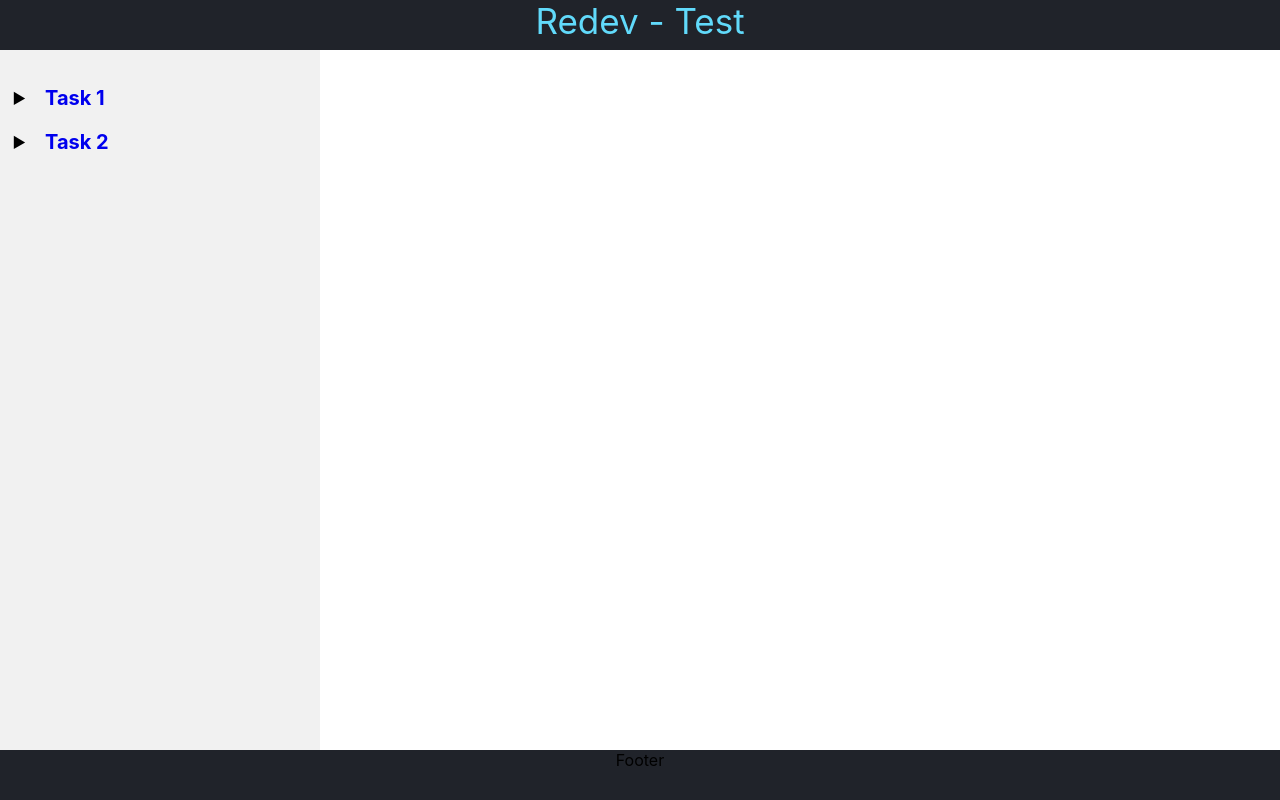
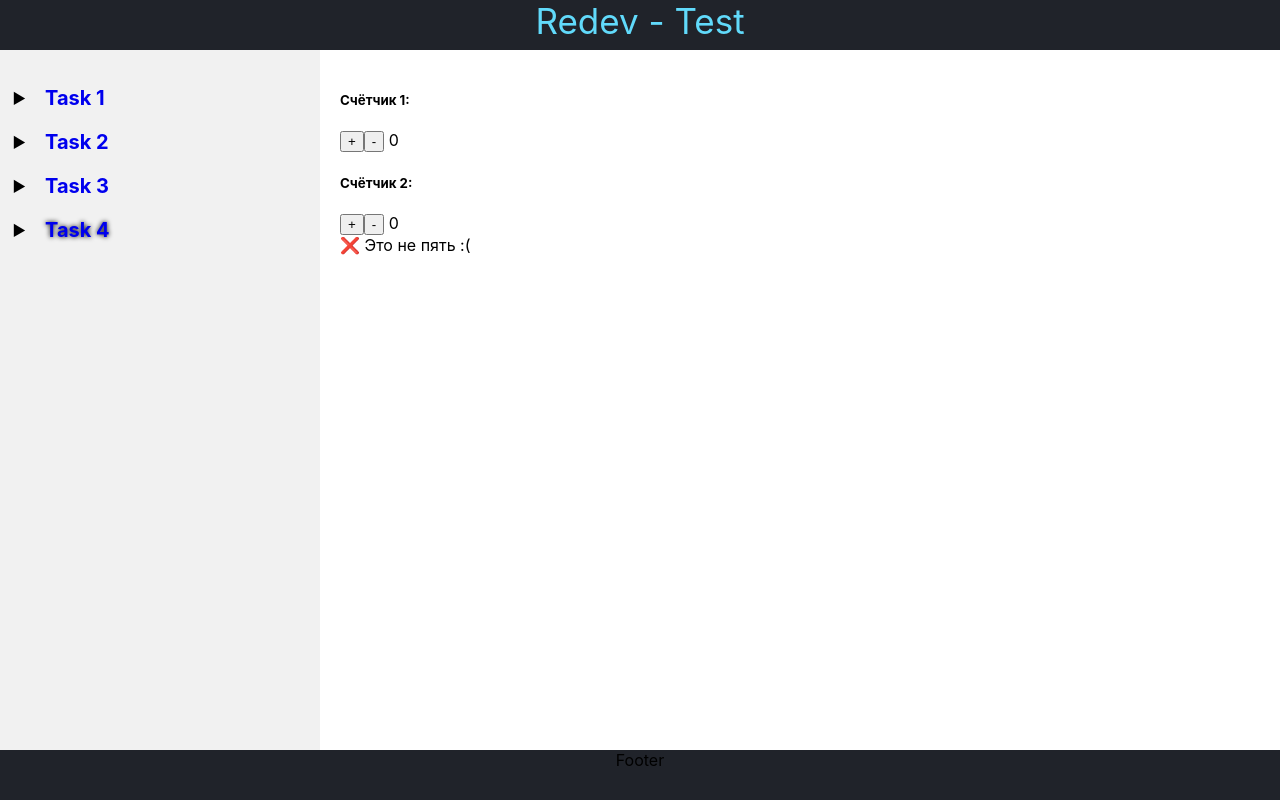
Before and after one commit to kabanproff/my-redev-tasks, a React (Create React App) app: page /Task4 in a window 1280 px wide. Built offline with nearby package versions, Linux system fonts and the light colour scheme.

Commit message:
end UseMemo and ReactMemo Task 4

```diff
--- a/public/index.html
+++ b/public/index.html
@@ -1,14 +1,12 @@
 <!DOCTYPE html>
 <html lang="en">
+
 <head>
 	<meta charset="utf-8" />
-    <link rel="icon" href="%PUBLIC_URL%/favicon.ico" />
+	<link rel="icon" href="%PUBLIC_URL%/icons8.gif" />
 	<meta name="viewport" content="width=device-width, initial-scale=1" />
 	<meta name="theme-color" content="#000000" />
-    <meta
-      name="description"
-      content="Web site created using create-react-app"
-    />
+	<meta name="description" content="Web site created using create-react-app" />
 	<link rel="apple-touch-icon" href="%PUBLIC_URL%/logo192.png" />
 	<!--
       manifest.json provides metadata used when your web app is installed on a
@@ -24,8 +22,9 @@
       work correctly both with client-side routing and a non-root public URL.
       Learn how to configure a non-root public URL by running `npm run build`.
     -->
-    <title>React App</title>
+	<title>Redev-Test</title>
 </head>
+
 <body>
 	<noscript>You need to enable JavaScript to run this app.</noscript>
 	<div id="root"></div>
@@ -40,4 +39,5 @@
       To create a production bundle, use `npm run build` or `yarn build`.
     -->
 </body>
+
 </html>
--- a/src/components/Main/ForTasks/TaskContent/Code.jsx
+++ b/src/components/Main/ForTasks/TaskContent/Code.jsx
@@ -1,7 +1,9 @@
 import React from "react"
 import { Route, Routes } from "react-router-dom"
+import UserStack from "./TaskItems/Stack_Class"
 import Task1 from "./TaskItems/Task1"
 import { User, codText } from "./TaskItems/Task2-User"
+import UseMemoReactMemo from "./TaskItems/UseMemo&ReactMemo"
 
 function sayHi() {
 	return 'Hii'
@@ -23,6 +25,8 @@ class Code extends React.Component {
 				<Route path='/Task2/' element={<div><User name={'Artyom'} age={35} hi={sayHi()} bye={sayBye} isAdmin from={from} />
 					<div><pre><code>{codText}</code></pre></div></div>
 				}></Route>
+				<Route path='/Task3/' element={<UserStack name={'Kola'} age={23} />}></Route>
+				<Route path='/Task4/' element={<UseMemoReactMemo />}></Route>
 			</Routes>
 		)
 	}
--- /dev/null
+++ b/src/components/Main/ForTasks/TaskContent/TaskItems/Clock.jsx
@@ -0,0 +1,36 @@
+import React from "react";
+
+
+class Clock extends React.Component {
+	constructor(props) {
+		super(props)
+		this.state = { date: new Date(), tick: 0 }
+		console.log(this)
+	}
+
+	componentDidMount() {
+		this.timerID = setInterval(
+			() => this.tick(), 1000
+		);
+	}
+
+	componentWillUnmount() {
+		clearInterval(this.timerID)
+	}
+
+	tick() {
+		this.setState({ date: new Date(), tick: this.state.tick + 1 })
+	}
+
+	render() {
+		return (
+			<div>
+				<h3>Привет, мир</h3>
+				<h4>Сейчас {this.state.date.toLocaleTimeString()}.</h4>
+				<h4>Элемент был загружен {this.state.tick} сек назад.</h4>
+			</div>
+		)
+	}
+}
+
+export default Clock;
--- /dev/null
+++ b/src/components/Main/ForTasks/TaskContent/TaskItems/Stack_Class.jsx
@@ -0,0 +1,28 @@
+import React from "react";
+import Clock from "./Clock";
+
+class UserStack extends React.Component {
+	state = {
+		count: 0,
+	}
+
+	handleClick = () => {
+		this.setState(state => ({ count: ++state.count }))
+	}
+	render() {
+		const { name, age } = this.props;
+		const { count } = this.state;
+		return (
+			<div>
+				<p>Имя - {name}, возраст - {age}</p>
+				<p>{count}</p>
+				<button onClick={() => this.handleClick()}> Click me</button >
+
+				<h2>Clock</h2>
+				<Clock />
+			</div >
+		)
+	}
+}
+
+export default UserStack;
--- /dev/null
+++ b/src/components/Main/ForTasks/TaskContent/TaskItems/UseMemo&ReactMemo.jsx
@@ -0,0 +1,31 @@
+import { useState } from "react";
+import Count from "./UseMemo&ReactMemo/Count";
+import IsFive from "./UseMemo&ReactMemo/IsFive";
+
+
+
+const UseMemo_ReactMemo = () => {
+	const [count1, setCount1] = useState(0);
+	const [count2, setCount2] = useState(0);
+
+	return (
+		<>
+			<h5>Счётчик 1:</h5>
+			<div className="counter">
+				<button onClick={() => setCount1(count1 + 1)}>+</button>
+				<button onClick={() => setCount1(count1 - 1)}>-</button>
+				<Count id={1} value={count1} />
+			</div>
+
+			<h5>Счётчик 2:</h5>
+			<div className="counter">
+				<button onClick={() => setCount2(count2 + 1)}>+</button>
+				<button onClick={() => setCount2(count2 - 1)}>-</button>
+				<Count id={2} value={count2} />
+				<IsFive value={count2} />
+			</div>
+		</>
+	)
+}
+
+export default UseMemo_ReactMemo;
--- /dev/null
+++ b/src/components/Main/ForTasks/TaskContent/TaskItems/UseMemo&ReactMemo/Count.jsx
@@ -0,0 +1,14 @@
+import React from "react";
+
+const render = {
+	count1: 0,
+	count2: 0,
+};
+
+export default React.memo(function Count({ id, value }) {
+	console.log(`⌛ Count${id} render:${++render[`count${id}`]}`);
+	// console.log(render)
+	return (
+		<span> {value}</span>
+	)
+});
--- /dev/null
+++ b/src/components/Main/ForTasks/TaskContent/TaskItems/UseMemo&ReactMemo/IsFive.jsx
@@ -0,0 +1,20 @@
+import React, { useMemo } from 'react'
+let renderCount = 0;
+
+export default React.memo(function IsFive({ value }) {
+	console.log(`🧨 isFive render: ${++renderCount}`)
+
+	const getResult = useMemo(() => {
+		let i = 0;
+		while (i < 60000000) ++i;
+		console.log(value)
+		return value === 5 ? `✅ Это пять :)` : `❌ Это не пять :(`
+	}, [value])
+	return (
+		<div>{getResult}</div>
+	)
+}, (prevProps, nextProps) => {
+	return nextProps.value === 5 || prevProps.value === 5
+		? false : true
+}
+);
--- a/src/components/Navbar/Items/Items.jsx
+++ b/src/components/Navbar/Items/Items.jsx
@@ -7,6 +7,8 @@ const Items = () => {
 		<ul className={s.ul}>
 			<Item itemText={'Task 1'} />
 			<Item itemText={'Task 2'} />
+			<Item itemText={'Task 3'} />
+			<Item itemText={'Task 4'} />
 		</ul>
 	)
 }
```
Also changed, not shown: public/icons8.gif (added). Lines whose indentation alone changed are shown as unchanged.
